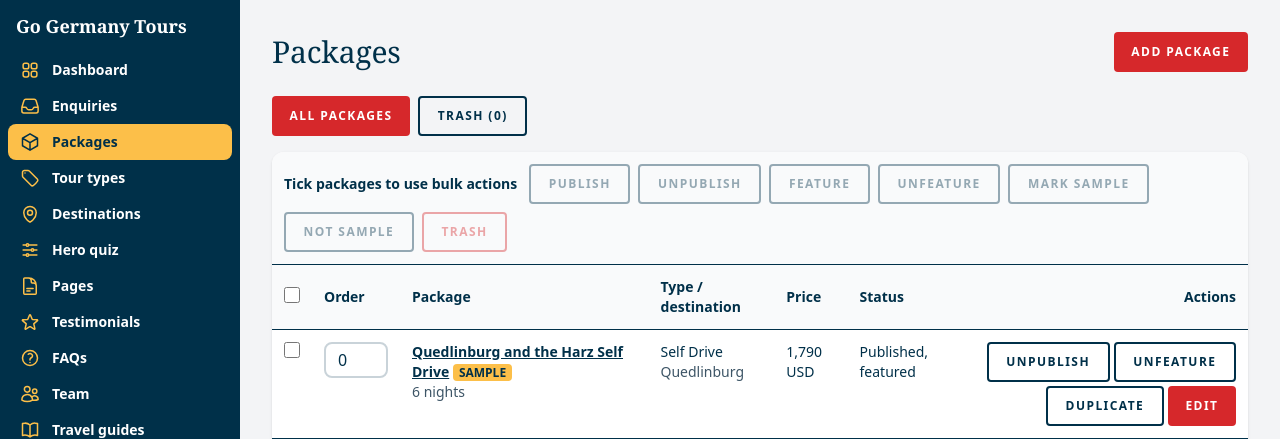
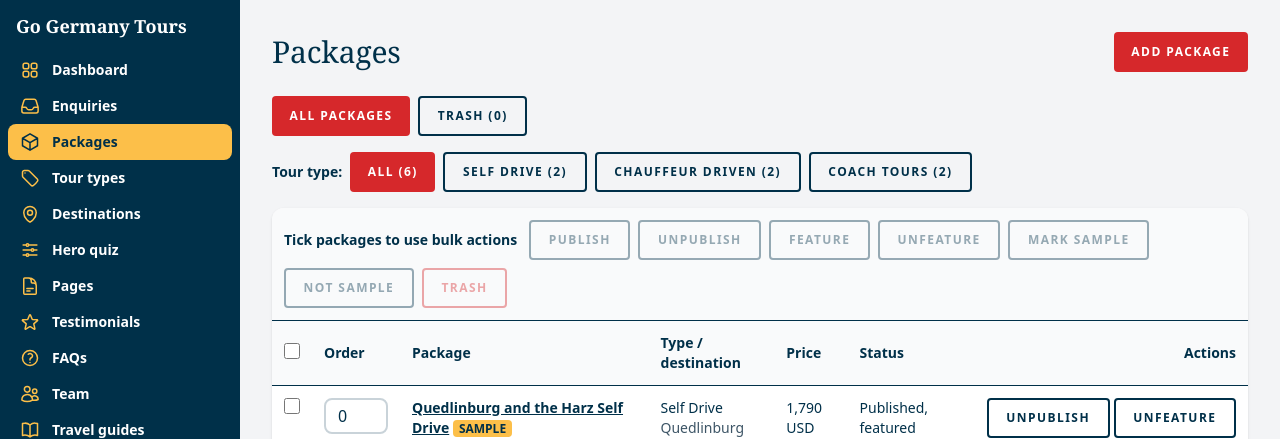
Before and after one commit to xfranzce/go-germany-tours, a Laravel app: page /admin/packages in a window 1280 px wide. Shown: the top 439 px of the page. Run offline with Laravel 12, Linux system fonts and the light colour scheme; a user stored in the database is signed in; data comes from the database, SQL or seed files in the repository; tables that the repository leaves empty hold one stand-in row (values such as "Sample post"); style sheets or scripts are compiled from the project's sources; parts of the project's set-up code (start-up, migrations or seed data) failed here and were passed over; some libraries are stand-ins or nearby versions; some web fonts are replaced.

Commit message:
Admin packages: filter by tour type
Co-Authored-By: Claude Sonnet 5.5 <noreply@anthropic.com>

```diff
--- a/app/Http/Controllers/Admin/PackageController.php
+++ b/app/Http/Controllers/Admin/PackageController.php
@@ -15,13 +15,17 @@ class PackageController extends AdminController
     public function index(Request $request)
     {
         $view = $request->input('view') === 'trash' ? 'trash' : 'all';
+        $types = TourType::orderBy('sort')->get();
+        $type = $types->firstWhere('slug', $request->input('type'));   // optional filter: show one tour type only
+        $typeCounts = Package::query()->when($view === 'trash', fn ($q) => $q->onlyTrashed())->selectRaw('tour_type_id, count(*) as n')->groupBy('tour_type_id')->pluck('n', 'tour_type_id');
         $packages = Package::with(['tourType', 'destination'])
             ->when($view === 'trash', fn ($q) => $q->onlyTrashed())
+            ->when($type, fn ($q) => $q->where('tour_type_id', $type->id))
             ->when($request->filled('q'), fn ($q) => $q->where('title', 'like', '%'.$request->input('q').'%'))
             ->orderBy('sort')->orderBy('title')->get();
         $trashCount = Package::onlyTrashed()->count();
 
-        return view('admin.packages.index', compact('packages', 'view', 'trashCount'));
+        return view('admin.packages.index', compact('packages', 'view', 'trashCount', 'types', 'type', 'typeCounts'));
     }
 
     public function create()
--- a/resources/views/admin/packages/index.blade.php
+++ b/resources/views/admin/packages/index.blade.php
@@ -8,9 +8,19 @@
     $bulk = fn (string $action) => route('admin.packages.bulk', $action);
     $btn = 'btn btn-outline btn-sm disabled:opacity-40 disabled:cursor-not-allowed';
 @endphp
+@php $keep = array_filter(['type' => $type?->slug]); @endphp
 <nav class="mb-4 flex gap-2" aria-label="Package views">
-    <a href="{{ route('admin.packages.index') }}" class="btn btn-sm {{ $view === 'all' ? 'btn-primary' : 'btn-outline' }}">All packages</a>
-    <a href="{{ route('admin.packages.index', ['view' => 'trash']) }}" class="btn btn-sm {{ $view === 'trash' ? 'btn-primary' : 'btn-outline' }}">Trash ({{ $trashCount }})</a>
+    <a href="{{ route('admin.packages.index', $keep) }}" class="btn btn-sm {{ $view === 'all' ? 'btn-primary' : 'btn-outline' }}">All packages</a>
+    <a href="{{ route('admin.packages.index', ['view' => 'trash'] + $keep) }}" class="btn btn-sm {{ $view === 'trash' ? 'btn-primary' : 'btn-outline' }}">Trash ({{ $trashCount }})</a>
+</nav>
+{{-- Filter by tour type: click one to see only its packages --}}
+@php $viewKeep = $view === 'trash' ? ['view' => 'trash'] : []; @endphp
+<nav class="mb-4 flex flex-wrap items-center gap-2" aria-label="Filter by tour type">
+    <span class="text-sm font-bold">Tour type:</span>
+    <a href="{{ route('admin.packages.index', $viewKeep) }}" class="btn btn-sm {{ ! $type ? 'btn-primary' : 'btn-outline' }}" @if(! $type) aria-current="true" @endif>All ({{ $typeCounts->sum() }})</a>
+    @foreach($types as $t)
+        <a href="{{ route('admin.packages.index', ['type' => $t->slug] + $viewKeep) }}" class="btn btn-sm {{ $type?->id === $t->id ? 'btn-primary' : 'btn-outline' }}" @if($type?->id === $t->id) aria-current="true" @endif>{{ $t->name }} ({{ $typeCounts[$t->id] ?? 0 }})</a>
+    @endforeach
 </nav>
 
 <form method="POST" action="{{ route('admin.packages.reorder') }}" class="bg-white rounded-xl shadow overflow-x-auto"
```
Also changed, not shown: tests/Feature/AdminPackageTypeFilterTest.php (added, +32 -0 lines).
